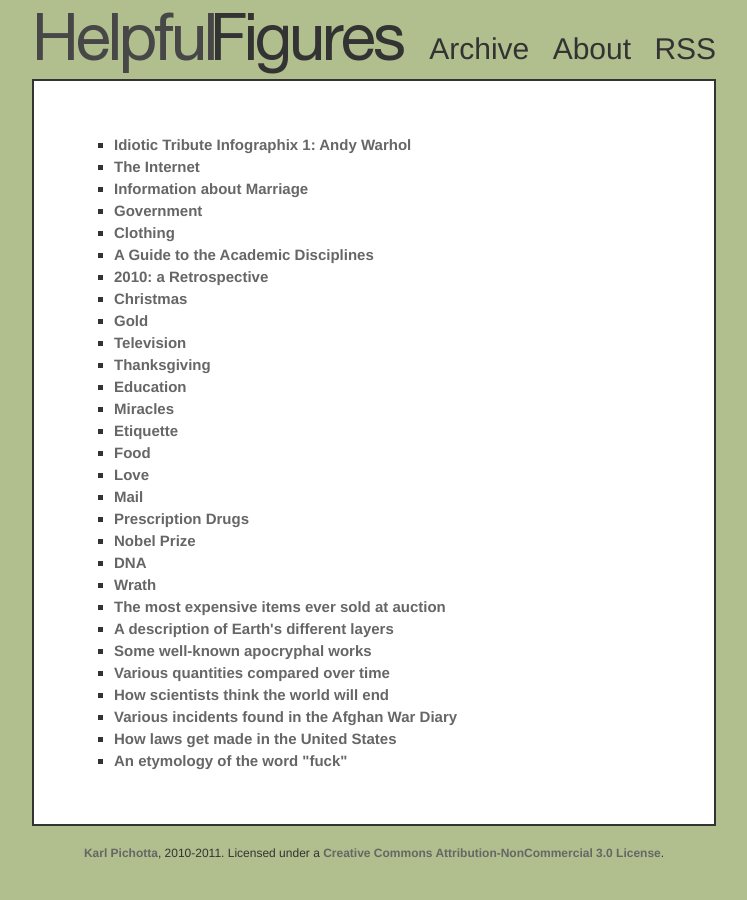
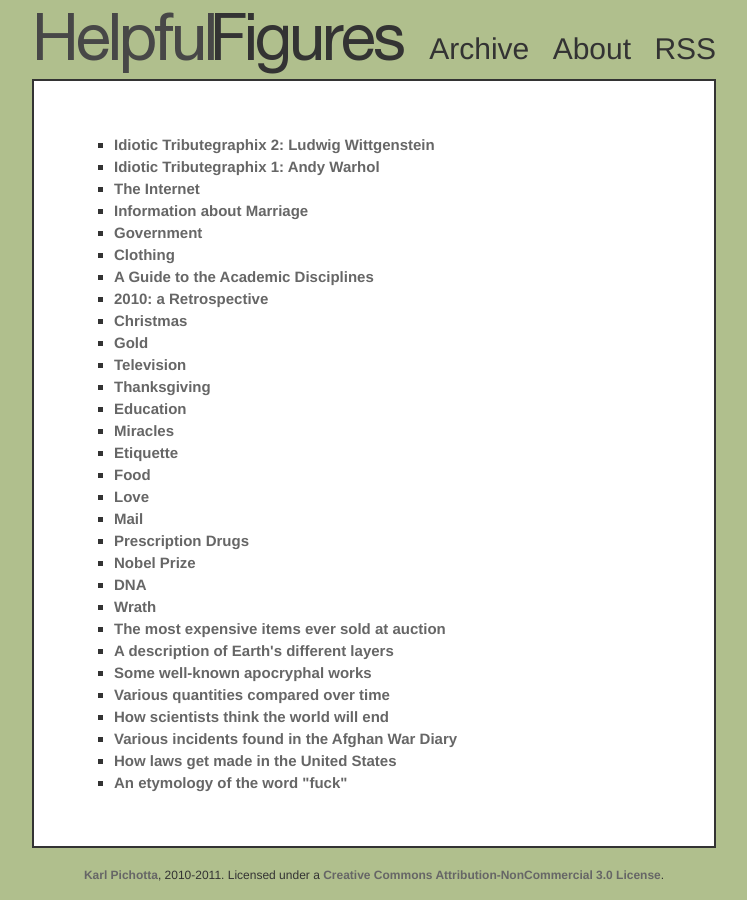
Before and after one commit to kpich/helpfulfigures.com, a Jekyll site: the page built from archive.html, in a window 1280 px wide. Shown: the whole page, without its empty margins (266-1013 px from the left). Built offline with Jekyll 4.4.1, drawn with Linux system fonts in a browser that asks for light colours.

Commit message:
new post!

```diff
--- a/_posts/2011-02-07-idiotic-tribute-to-andy-warhol.html
+++ b/_posts/2011-02-07-idiotic-tribute-to-andy-warhol.html
@@ -2,11 +2,11 @@
 layout: post
 scriptfiles: []
 stylefiles: []
-title: 'Idiotic Tribute Infographix 1: Andy Warhol'
+title: 'Idiotic Tributegraphix 1: Andy Warhol'
 shouldputcontentinfeed: true
 summary: An Idiotic Tribute to Andy Warhol
 ---
   <div id="p_maincontent">
-      <img src="/img/tribute/andy-warhol.png" alt="Idiot Tribute 1: Andy Warhol"/>
+      <img src="/img/tribute/andy-warhol.png" alt="Idiotic Tributegraphix 1: Andy Warhol"/>
       <div><h3><a href="http://images.google.com/images?q=warhol+marilyn">[Huh?]</a></h3></div>
   </div>
```
Also changed, not shown: _posts/2011-02-08-idiotic-tribute-to-ludwig-wittgenstein.html (added, +12 -0 lines), img/tribute/ludwig-wittgenstein.png (added).
